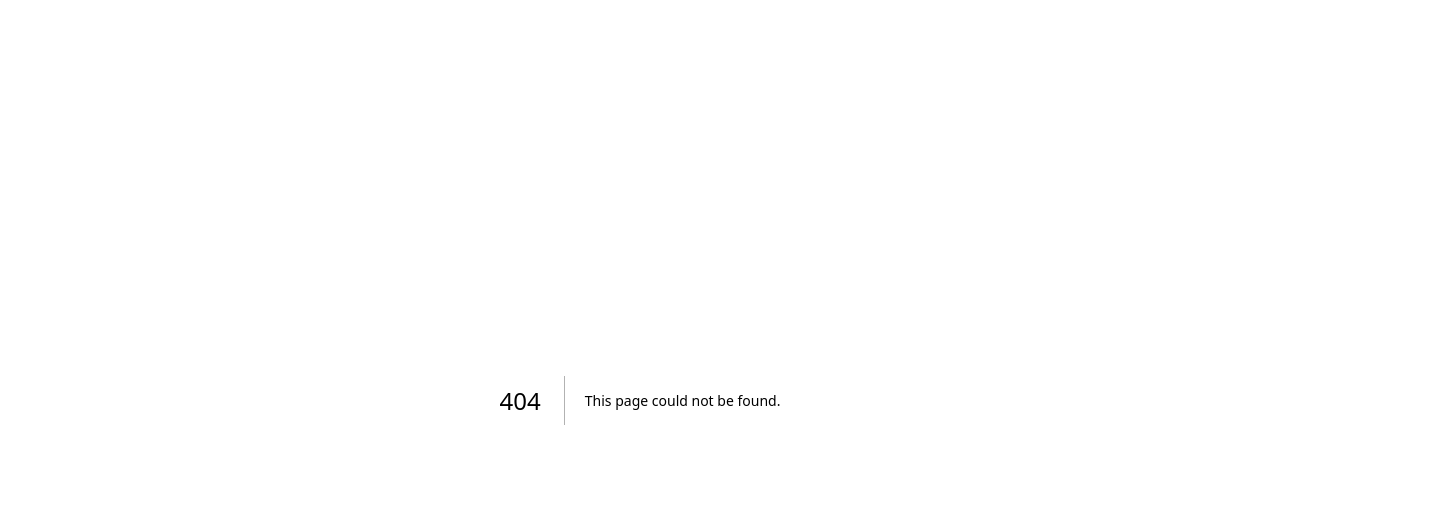
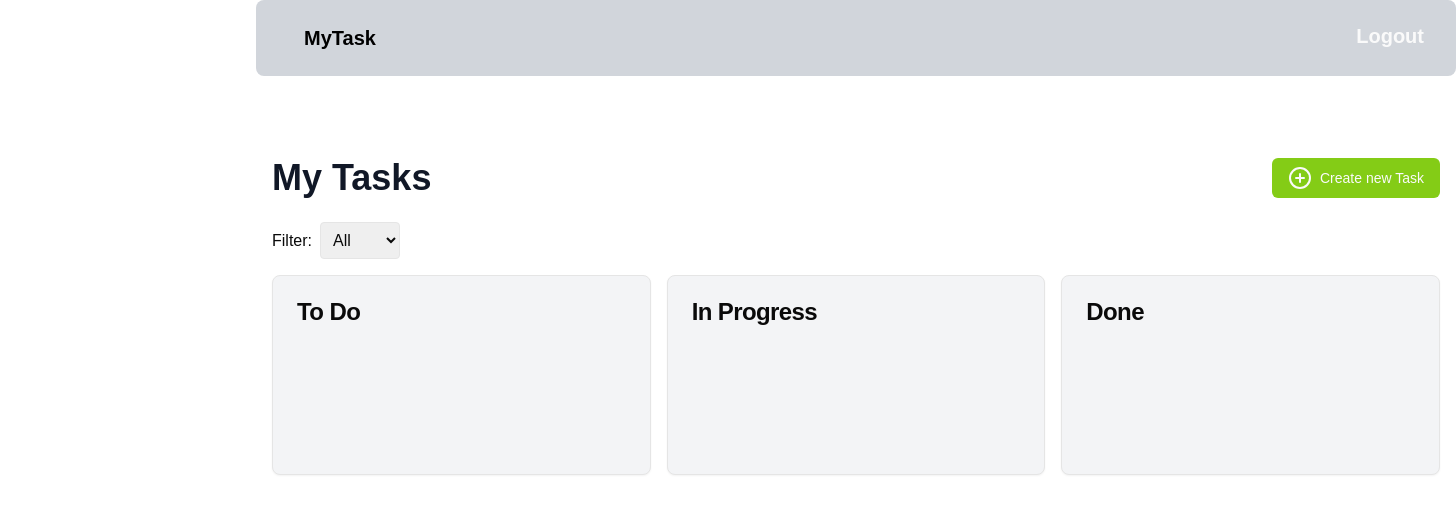
Before and after one commit to WassimChouiha/todoapp, a Next.js app: page /MyTask in a window 1280 px wide. Before the commit this address had no page. Shown: the top 514 px of the page, 1456 px wide, since content can reach past the window. Built offline with nearby package versions, Linux system fonts and the light colour scheme.

Commit message:
edits on task pagve add and view

```diff
--- /dev/null
+++ b/src/app/(local)/(auth)/CreateTask/page.tsx
@@ -0,0 +1,11 @@
+"use client";
+
+import CreateTask from "@/app/Components/CreateTask";
+
+export default function Task() {
+  return (
+    <div className="w-full ">
+    <CreateTask/>
+    </div>
+  );
+}
--- a/src/app/(local)/(auth)/NavBar.tsx
+++ b/src/app/(local)/(auth)/NavBar.tsx
@@ -11,9 +11,9 @@ const Navbar: React.FC = () => {
             <nav className="flex justify-between">
               <a
                 className="px-4 py-2 mt-2 text-xl font-semibold bg-transparent rounded-lg dark:bg-transparent dark:hover:bg-gray-600 dark:focus:bg-gray-600 dark:focus:text-white dark:hover:text-white dark:text-gray-200 md:mt-0 md:ml-4 hover:text-gray-900 focus:text-gray-900 hover:bg-gray-200 focus:bg-gray-200 focus:outline-none focus:shadow-outline"
-                href="/Task"
+                href="/MyTask"
               >
-                Tasks Page
+                MyTask
               </a>
               <Button
                 type="submit"
--- /dev/null
+++ b/src/app/Components/CreateTask/index.tsx
@@ -0,0 +1,77 @@
+import { PlusCircle } from "lucide-react";
+import { useEffect, useState } from "react";
+
+export interface Task {
+  id: string;
+  title: string;
+  description: string;
+  status: "To Do" | "In Progress" | "Done";
+  priority:"Low" | "Medium" | "High"
+}
+const LOCAL_STORAGE_KEY = "todo-tasks";
+const CreateTask: React.FC = () => {
+  const [tasks, setTasks] = useState<Task[]>(() => {
+    const savedTasks = localStorage.getItem(LOCAL_STORAGE_KEY);
+    if (savedTasks) {
+      return JSON.parse(savedTasks);
+    }
+    return [];
+  });
+  const [newTask, setNewTask] = useState({ title: "", description: "", priority: "Low" as Task["priority"], });
+  useEffect(() => {
+    localStorage.setItem(LOCAL_STORAGE_KEY, JSON.stringify(tasks));
+  }, [tasks]);
+  const addTask = () => {
+    if (newTask.title.trim()) {
+      setTasks((prevTasks) => [
+        ...prevTasks,
+        {
+          id: String(Date.now()),
+          ...newTask,
+          status: "To Do",
+
+        },
+      ]);
+      setNewTask({ title: "", description: "" , priority:"Low", });
+    }
+  };
+  return (
+    <div className="mb-4">
+      <input
+        type="text"
+        value={newTask.title}
+        onChange={(e) => setNewTask({ ...newTask, title: e.target.value })}
+        className="w-full p-2 border rounded mb-2"
+        placeholder="Enter a new task title"
+      />
+      <textarea
+        value={newTask.description}
+        onChange={(e) =>
+          setNewTask({ ...newTask, description: e.target.value })
+        }
+        className="w-full p-2 border rounded mb-2"
+        placeholder="Enter task description"
+        rows={3}
+      />
+       <select
+        value={newTask.priority}
+        onChange={(e) =>
+          setNewTask({ ...newTask, priority: e.target.value as Task["priority"] })
+        }
+        className="w-full p-2 border rounded mb-2"
+      >
+        <option value="Low">Low </option>
+        <option value="Medium">Medium </option>
+        <option value="High">High</option>
+      </select>
+      <button
+        onClick={addTask}
+        className="bg-blue-500 text-white p-2 rounded hover:bg-blue-600 w-full flex items-center justify-center"
+      >
+        <PlusCircle size={24} className="mr-2" />
+        Add Task
+      </button>
+    </div>
+  );
+};
+export default CreateTask;
--- a/src/app/Components/task/index.tsx
+++ b/src/app/Components/task/index.tsx
@@ -1,13 +1,8 @@
 import React, { useState, useEffect } from "react";
-import { PlusCircle, Edit2, Save, Trash2, PlusCircleIcon } from "lucide-react";
+import { Save, Trash2, PlusCircleIcon, PenBoxIcon, FlagIcon } from "lucide-react";
 import { Button } from "@/components/ui/button";
-
-interface Task {
-  id: string;
-  title: string;
-  description: string;
-  status: "To Do" | "In Progress" | "Done";
-}
+import { Card, CardHeader, CardTitle, CardContent } from "@/components/ui/card";
+import { Task } from "../CreateTask";
 
 const LOCAL_STORAGE_KEY = "todo-tasks";
 
@@ -17,36 +12,14 @@ const TodoList: React.FC = () => {
     if (savedTasks) {
       return JSON.parse(savedTasks);
     }
-    return [
-      {
-        id: "1",
-        title: "Example Task",
-        description: "This is an example task",
-        status: "To Do",
-      },
-    ];
+    return [];
   });
-  const [newTask, setNewTask] = useState({ title: "", description: "" });
   const [editingTask, setEditingTask] = useState<Task | null>(null);
   const [filter, setFilter] = useState<"All" | "To Do" | "Done">("All");
 
   useEffect(() => {
     localStorage.setItem(LOCAL_STORAGE_KEY, JSON.stringify(tasks));
   }, [tasks]);
-
-  const addTask = () => {
-    if (newTask.title.trim()) {
-      setTasks((prevTasks) => [
-        ...prevTasks,
-        {
-          id: String(Date.now()),
-          ...newTask,
-          status: "To Do",
-        },
-      ]);
-      setNewTask({ title: "", description: "" });
-    }
-  };
 
   const removeTask = (id: string) => {
     setTasks((prevTasks) => prevTasks.filter((task) => task.id !== id));
@@ -91,35 +64,14 @@ const TodoList: React.FC = () => {
   });
 
   return (
-    <div className="w-[1200px] mx-[20%] p-4">
-      <div className="flex items-center text-gray-900 justify-between mt-8">
-        <h2 className="text-[42px] font-bold mb-4">My Task</h2>
-        <Button className="bg-lime-500 hover:bg-lime-600 gap-2"><PlusCircleIcon/>Create new Task</Button>
+    <div className="w-[1200px] mx-[20%] p-4 mt-8">
+      <div className="flex items-center text-gray-900 justify-between mt-8 mb-6">
+        <h2 className="text-4xl font-bold">My Tasks</h2>
+        <Button className="bg-lime-500 hover:bg-lime-600 gap-2">
+          <PlusCircleIcon />
+          Create new Task
+        </Button>
       </div>
-
-      {/* <div className="mb-4">
-        <input
-          type="text"
-          value={newTask.title}
-          onChange={(e) => setNewTask({ ...newTask, title: e.target.value })}
-          className="w-full p-2 border rounded mb-2"
-          placeholder="Enter a new task title"
-        />
-        <textarea
-          value={newTask.description}
-          onChange={(e) => setNewTask({ ...newTask, description: e.target.value })}
-          className="w-full p-2 border rounded mb-2"
-          placeholder="Enter task description"
-          rows={3}
-        />
-        <button
-          onClick={addTask}
-          className="bg-blue-500 text-white p-2 rounded hover:bg-blue-600 w-full flex items-center justify-center"
-        >
-          <PlusCircle size={24} className="mr-2" />
-          Add Task
-        </button>
-      </div> */}
 
       <div className="mb-4">
         <label className="mr-2">Filter:</label>
@@ -138,13 +90,16 @@ const TodoList: React.FC = () => {
 
       <div className="grid grid-cols-1 md:grid-cols-3 gap-4">
         {(["To Do", "In Progress", "Done"] as const).map((status) => (
-          <div
+          <Card
             key={status}
             onDragOver={onDragOver}
             onDrop={(e) => onDrop(e, status)}
-            className="bg-gray-100 p-4 rounded min-h-[200px]"
+            className="bg-gray-100 min-h-[200px]"
           >
-            <h2 className="text-xl font-semibold mb-2">{status}</h2>
+            <CardHeader>
+              <CardTitle>{status}</CardTitle>
+            </CardHeader>
+            <CardContent>
               {filteredTasks
                 .filter((task) => task.status === status)
                 .map((task) => (
@@ -156,6 +111,16 @@ const TodoList: React.FC = () => {
                   >
                     {editingTask && editingTask.id === task.id ? (
                       <div>
+                        <select
+                          value={editingTask.priority}
+                          onChange={(e) =>
+                            setEditingTask({
+                              ...editingTask,
+                              priority: e.target.value,
+                            })
+                          }><option value="Low">Low </option>
+                          <option value="Medium">Medium </option>
+                          <option value="High">High</option></select>
                         <input
                           type="text"
                           value={editingTask.title}
@@ -178,32 +143,36 @@ const TodoList: React.FC = () => {
                           className="w-full p-1 border rounded mb-2"
                           rows={3}
                         />
-                      <button
-                        onClick={saveEdit}
-                        className="text-green-500 hover:text-green-600"
-                      >
+
+                        <Button onClick={saveEdit} variant="outline" size="sm">
                           <Save size={18} className="mr-2" />
                           Save
-                      </button>
+                        </Button>
                       </div>
                     ) : (
                       <div>
+                        <div className="flex justify-end border-b-2 gap-2 mb-2">
+                        <span className="flex items-center"><FlagIcon/>{task.priority}</span>
+
+                          <Button
+                            onClick={() => removeTask(task.id)}
+                            variant="secondary"
+                            size="sm"
+                            className="bg-red-500 mb-2"
+                          >
+                            <Trash2 size={18} />
+                          </Button>
+                          <Button
+                            onClick={() => startEditing(task)}
+                            variant="secondary"
+                            size="sm"
+                            className="mr-1 bg-lime-500"
+                          >
+                            <PenBoxIcon size={18} />
+                          </Button>
+                        </div>
                         <div className="flex items-center justify-between mb-2">
                           <span className="font-semibold">{task.title}</span>
-                        <div>
-                          <button
-                            onClick={() => startEditing(task)}
-                            className="text-blue-500 hover:text-blue-600 mr-2"
-                          >
-                            <Edit2 size={18} />
-                          </button>
-                          <button
-                            onClick={() => removeTask(task.id)}
-                            className="text-red-500 hover:text-red-600"
-                          >
-                            <Trash2 size={18} />
-                          </button>
-                        </div>
                         </div>
                         <p className="text-sm text-gray-600 mb-2">
                           {task.description}
@@ -212,7 +181,8 @@ const TodoList: React.FC = () => {
                     )}
                   </div>
                 ))}
-          </div>
+            </CardContent>
+          </Card>
         ))}
       </div>
     </div>
--- /dev/null
+++ b/src/components/ui/card.tsx
@@ -0,0 +1,79 @@
+import * as React from "react"
+
+import { cn } from "@/lib/utils"
+
+const Card = React.forwardRef<
+  HTMLDivElement,
+  React.HTMLAttributes<HTMLDivElement>
+>(({ className, ...props }, ref) => (
+  <div
+    ref={ref}
+    className={cn(
+      "rounded-lg border bg-card text-card-foreground shadow-sm",
+      className
+    )}
+    {...props}
+  />
+))
+Card.displayName = "Card"
+
+const CardHeader = React.forwardRef<
+  HTMLDivElement,
+  React.HTMLAttributes<HTMLDivElement>
+>(({ className, ...props }, ref) => (
+  <div
+    ref={ref}
+    className={cn("flex flex-col space-y-1.5 p-6", className)}
+    {...props}
+  />
+))
+CardHeader.displayName = "CardHeader"
+
+const CardTitle = React.forwardRef<
+  HTMLParagraphElement,
+  React.HTMLAttributes<HTMLHeadingElement>
+>(({ className, ...props }, ref) => (
+  <h3
+    ref={ref}
+    className={cn(
+      "text-2xl font-semibold leading-none tracking-tight",
+      className
+    )}
+    {...props}
+  />
+))
+CardTitle.displayName = "CardTitle"
+
+const CardDescription = React.forwardRef<
+  HTMLParagraphElement,
+  React.HTMLAttributes<HTMLParagraphElement>
+>(({ className, ...props }, ref) => (
+  <p
+    ref={ref}
+    className={cn("text-sm text-muted-foreground", className)}
+    {...props}
+  />
+))
+CardDescription.displayName = "CardDescription"
+
+const CardContent = React.forwardRef<
+  HTMLDivElement,
+  React.HTMLAttributes<HTMLDivElement>
+>(({ className, ...props }, ref) => (
+  <div ref={ref} className={cn("p-6 pt-0", className)} {...props} />
+))
+CardContent.displayName = "CardContent"
+
+const CardFooter = React.forwardRef<
+  HTMLDivElement,
+  React.HTMLAttributes<HTMLDivElement>
+>(({ className, ...props }, ref) => (
+  <div
+    ref={ref}
+    className={cn("flex items-center p-6 pt-0", className)}
+    {...props}
+  />
+))
+CardFooter.displayName = "CardFooter"
+
+export { Card, CardHeader, CardFooter, CardTitle, CardDescription, CardContent }
```
Also changed, not shown: src/app/(local)/(auth)/MyTask/page.tsx (renamed from src/app/(local)/(auth)/Task/page.tsx). Lines whose indentation alone changed are shown as unchanged.
